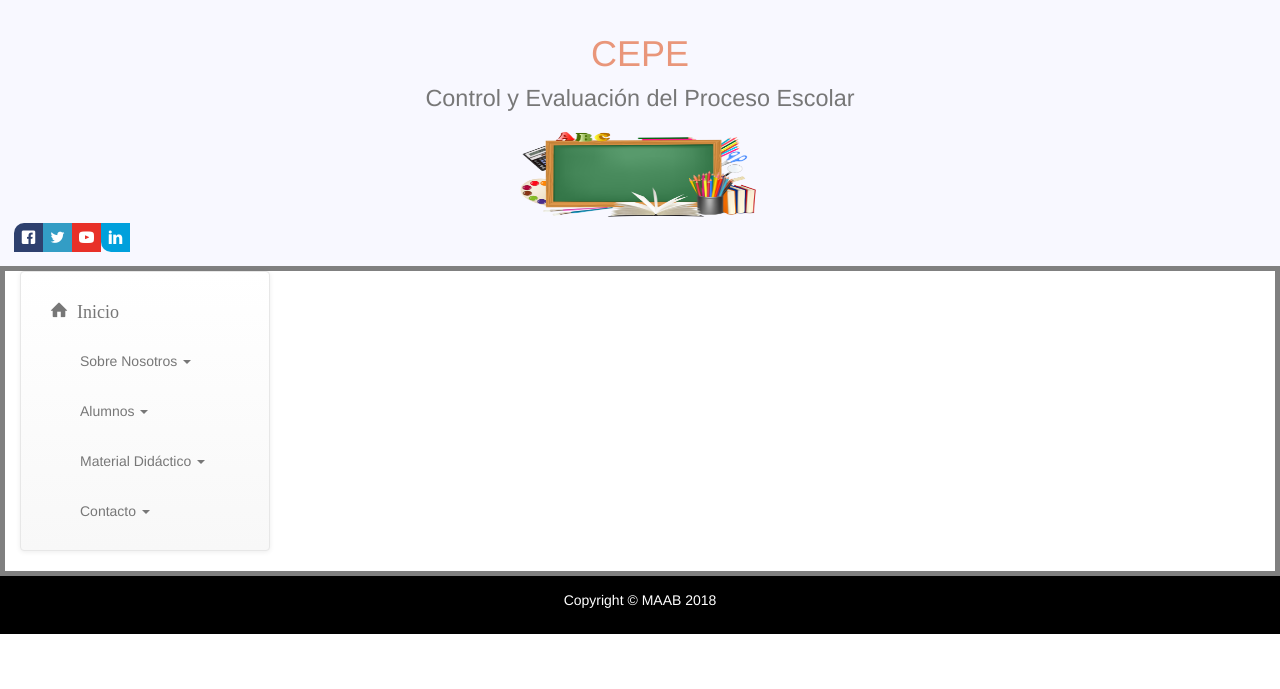
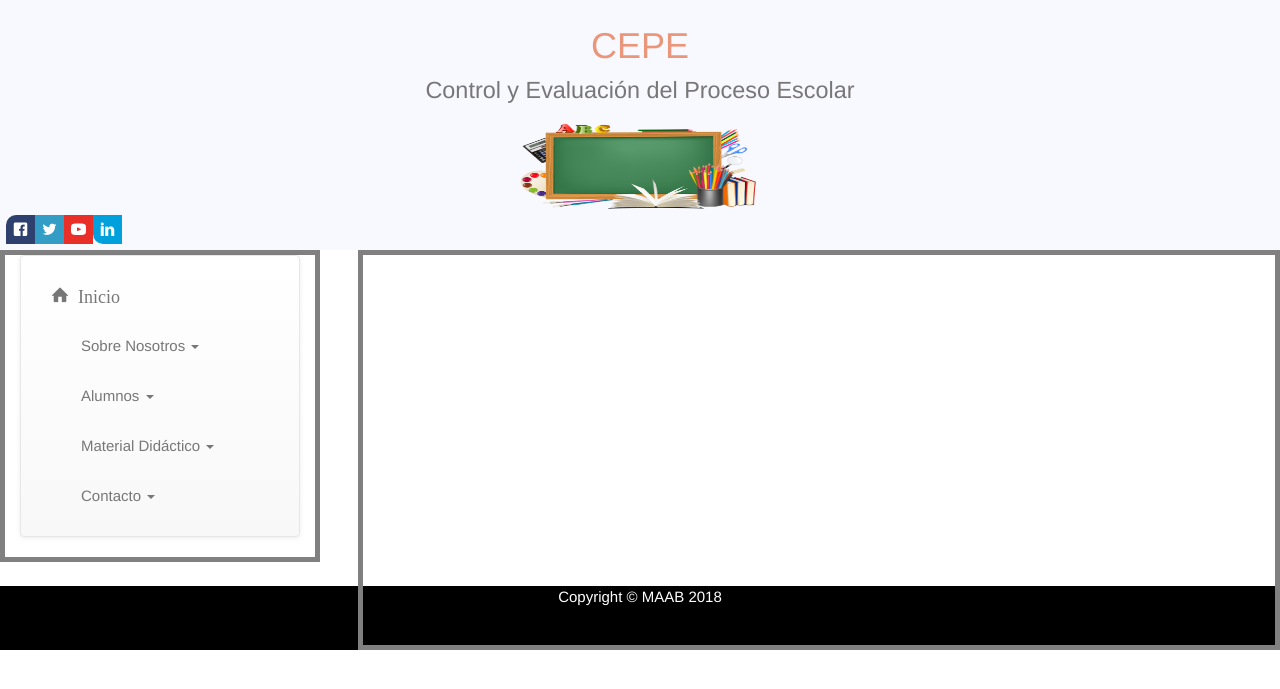
Before and after one commit to MairelisArroyo/EducG, a PHP site: page / in a window 1280 px wide. Shown: the top 689 px of the page. Run offline with PHP 8.4, Linux system fonts and the light colour scheme; some libraries are stand-ins or nearby versions; some web fonts are replaced.

Commit message:
MaquetaEstructurada

```diff
--- a/public_html/css/main.css
+++ b/public_html/css/main.css
@@ -3,23 +3,23 @@
    ========================================================================== */
 @charset "UTF-8";
 /*Eliminamos los margenes y paddings que agrega el navegador por defecto*/
-* {
+*{
+    box-sizing: border-box;
+}
+body {
     margin:0;
     padding:0;
+    width: 100%;
+    height: 100%;
     border:0;
     outline:none;
     position: relative;
     font-family: Helvetica, Arial, sans-serif;
-    font-size: 1em;
+    font-size: 1.5em;
 }
 
 .estiloFuente{
     font-family: "Georgia, Times New Roman, serif";
-}
-
-div.container {
-    width: 100%;
-    border: 5px solid gray;
 }
 /*==========Estilo Header y footer========================*/
 header {
@@ -28,27 +28,39 @@ header {
     clear: left;
     text-align: center;
     background-position: top;
-    padding: 1em;
+    padding: 0.4em;
 }
 footer {
-    padding: 1em;
+    background-color: black;
+    width: 100%;
     color: white;
-    background-color: black;
-    clear: left;
+    float: end;
+    height:64px;
+    margin-top: -64px;
+    clear: both;
     text-align: center;
-    bottom: 0;
 }
-.redondeado {
-  border-radius: 5px;
-  background-color: #def;
+@media only screen and (max-width:620px) /* For mobile phones: */
+{
+    .cabeceraPrincipal, .divContAsidSec, .piePagina{ width: 100%}
 }
 
 /*===============Estilo barra de navegacion de los dropdown====================*/
+aside.container{
+    width: 25%;
+    height: auto;
+    border: 5px solid gray;
+    float: left;
+    clear: left;
+}
+
 nav {
     float: left;
-    max-width: 250px;
+    width: 100%;
     margin: 0;
     padding: 1em;
+    float: left;
+    clear: left;
 }
 nav ul {
     list-style-type: none;
@@ -58,14 +70,24 @@ nav ul a {
     text-decoration: none;
 }
 /*==========Seccion================*/
-section {
-    width: 79%;
-    /*background: #ccc;*/
-    float: left;
-    overflow: auto;
-    padding-bottom: 60px;
-    padding-top:30px;
+.containerSection {
+    width: 72%;
+    height: 400px;
+    border: 5px solid gray;
+    float: right;
+    clear: right;
+    display: flex;
 }
+iframe {
+    margin:auto;
+    padding: auto;
+    width: 100%;
+    height: 100%;
+    display:block;
+    border:none;
+    /*text-align: center;*/
+}
+
 /*============Barra Redes Sociales==========================*/
 .social-bar {
     left: 0;
--- a/public_html/index.html
+++ b/public_html/index.html
@@ -35,23 +35,26 @@
     </head>
 
     <body data-spy="scroll" data-target=".navbar" data-offset="50">
-        <header>
+
+        <header id="cabeceraPrincipal">
            <h1>CEPE <br> <small>Control y Evaluaci&oacute;n del Proceso Escolar</small></h1>
            <figure><img src="img/Escuela.png" width="250" height="100" alt="Escuela"/></figure>
 
            <!-- Barra Redes Sociales -->
             <div class="social-bar">
                 <a href="http://facebook.com/mairelisa.arroyob" class="icon icon-facebook" target="_blank"></a>
-                <a href="#" class="icon icon-twitter" ></a>
+                <a href="WebPages/historiaCentro.html" class="icon icon-twitter" ></a>
                 <a href="#" class="icon icon-youtube" ></a>
                 <a href="#" class="icon icon-linkedin"></a>
              </div> <!-- Final Barra Redes Sociales -->
         </header>
 
-        <!--Barra de navegacion con bootstrap-->
-        <div class="container">
+        <div style="overflow: auto" id="divContAsidSec"> <!--Contenedor aside y section-->
+             <!--Barra de navegacion con bootstrap-->
+            <aside class="container">
             <nav class="navbar navbar-default">
                 <div class="container-fluid">
+
                     <div class="navbar-header">
                         <button type="button" class="navbar-toggle collapse" data-toggle="collapse" data-target="#navbar-1">
                             <span class="sr-only">Men&uacute;</span>
@@ -68,11 +71,11 @@
                              <li class="dropdown">
                                 <a href="#" class="dropdown-toggle" data-toggle="dropdown">Sobre Nosotros <span class="caret"></span></a>
                                 <ul class="dropdown-menu">
-                                    <li><a href="#"></a>Historia</li>
-                                    <li><a href="#"></a>Perfil Institucional</li>
-                                    <li><a href="#"></a>Docentes</li>
+                                    <li><a href="WebPages/historiaCentro.html" target="despliega">Historia</a></li>
+                                    <li><a href="WebPages/PerfilInstitucional.html" target="despliega">Perfil Institucional</a></li>
+                                    <li><a href="WebPages/Docentes.html" target="despliega">Docentes</a></li>
                                     <li class="divider"></li>
-                                    <li><a href="#"></a>Reclutamiento</li>
+                                    <li><a href="#">Reclutamiento</a></li>
                                 </ul>
                             </li>
                         </ul>
@@ -80,7 +83,7 @@
                              <li class="dropdown">
                                 <a href="#" class="dropdown-toggle" data-toggle="dropdown">Alumnos <span class="caret"></span></a>
                                 <ul class="dropdown-menu">
-                                    <li><a href="#"></a>Admisi&oacute;n</li>
+                                    <li><a href="WebPages/Docentes.html" target="despliega">Admisi&oacute;n</a></li>
                                 </ul>
                             </li>
                         </ul>
@@ -88,7 +91,7 @@
                              <li class="dropdown">
                                 <a href="#" class="dropdown-toggle" data-toggle="dropdown">Material Did&aacute;ctico <span class="caret"></span></a>
                                 <ul class="dropdown-menu">
-                                    <li><a href="#"></a>Curr&iacute;culo</li>
+                                    <li><a href="#">Curr&iacute;culo</a></li>
                                 </ul>
                             </li>
                         </ul>
@@ -96,23 +99,48 @@
                              <li class="dropdown">
                                 <a href="#" class="dropdown-toggle" data-toggle="dropdown">Contacto <span class="caret"></span></a>
                                 <ul class="dropdown-menu">
-                                    <li><a href="#"></a>Enviar Mensaje</li>
-                                    <li><a href="#"></a>Contacto Telef&oacute;nico</li>
-                                    <li><a href="#"></a>Direcci&oacute;n</li>
+                                    <li><a href="#">Enviar Mensaje</a></li>
+                                    <!-- Botón en HTML (lanza el modal en Bootstrap) -->
+                                    <li><a href="#InfTelDirModal" role="button" class="navbar-toggle btn-large btn-primary" data-toggle="modal">Tel&#233;fono y Direcci&oacute;n</a></li>
                                     <li class="divider"></li>
-                                    <li><a href="#"></a>&iquest;C&oacute;mo llega&#63;</li>
+                                    <li><a href="#">&iquest;C&oacute;mo llegar&#63;</a></li>
                                 </ul>
                             </li>
                         </ul>
                     </div>
                 </div>
             </nav>
-        </div> <!--Final de la seccion de Barra de navegacion con bootstrap-->
+        </aside> <!--Fin barra de navegacion con bootstrap-->
 
-        <!--Seccion centro para desplegar las otras paginas-->
+        <!--Desplegar otras paginas-->
+        <section class="containerSection">
+            <iframe name="despliega"></iframe>
+        </section> <!--Fin desplegar otras paginas-->
+
+        </div> <!--Fin Contenedor aside y section-->
+
+        <!-- Modal / Ventana con direccion y telefono -->
+        <div id="InfTelDirModal" class="modal fade">
+            <div class="modal-dialog">
+                <div class="modal-content">
+
+                    <div class="modal-header">
+                        <button type="button" class="close" data-dismiss="modal" aria-hidden="true">&times;</button>
+                        <h3 class="modal-title"><small>Direcci&oacute;n</small> Calle Zaragoza #4</h3>
+                    </div>
+                    <div class="modal-body">
+                        <h3 class="modal-title"><small>Tel&#233;fono</small> 34 698 56 77 66</h3>
+                    </div>
+                    <div class="modal-footer">
+                        <button type="button" class="btn btn-default" data-dismiss="modal">Cerrar</button>
+                    </div>
+
+                </div>
+            </div>
+        </div> <!--Fin ventana Dir y Tel-->
 
 
-        <footer>
+        <footer id="piePagina">
             <p>Copyright &copy; MAAB 2018</p>
         </footer>
     </body>
```
Also changed, not shown: public_html/WebPages/Docentes.html (+1 -9 lines), public_html/WebPages/PerfilInstitucional.html (+22 -14 lines), public_html/WebPages/historiaCentro.html (+24 -11 lines), public_html/WebPages/mensajes.html (added, +32 -0 lines), public_html/css/estilosSecundario.css (+5 -3 lines), 2 other files.
